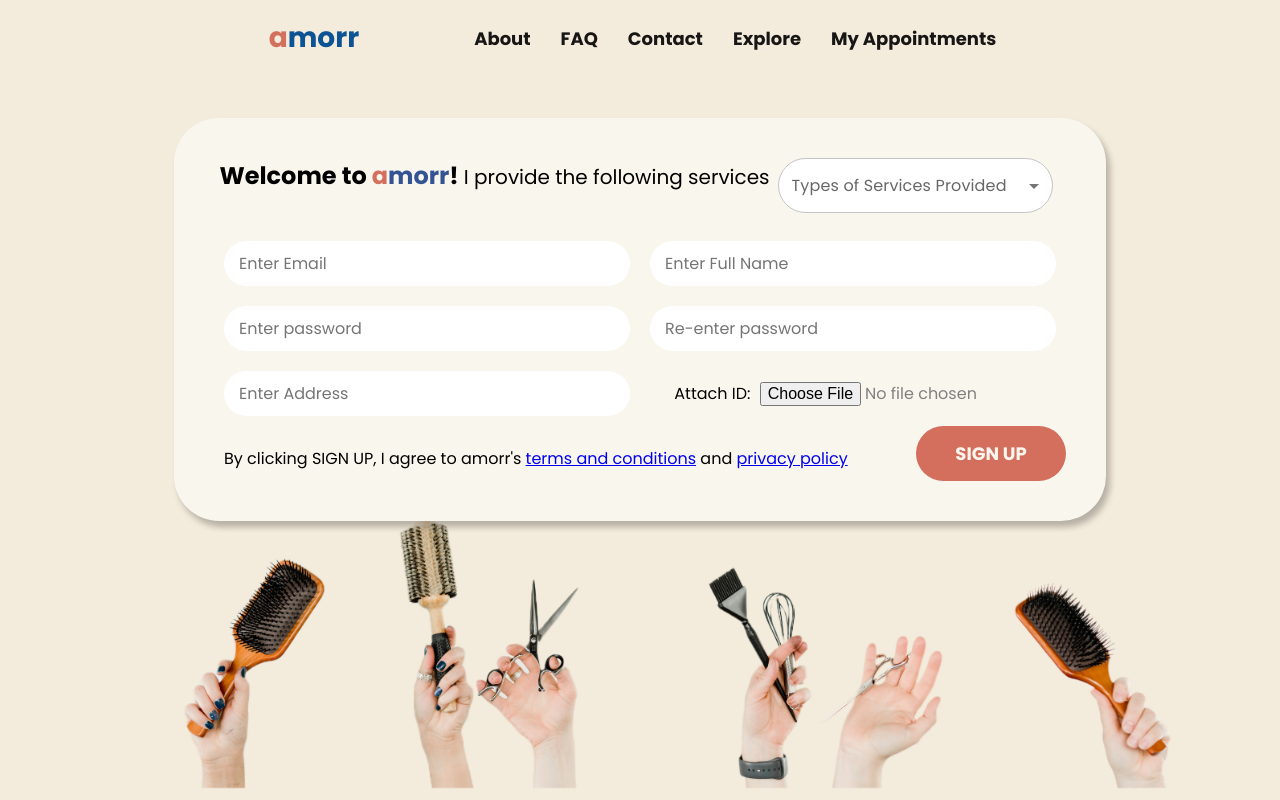
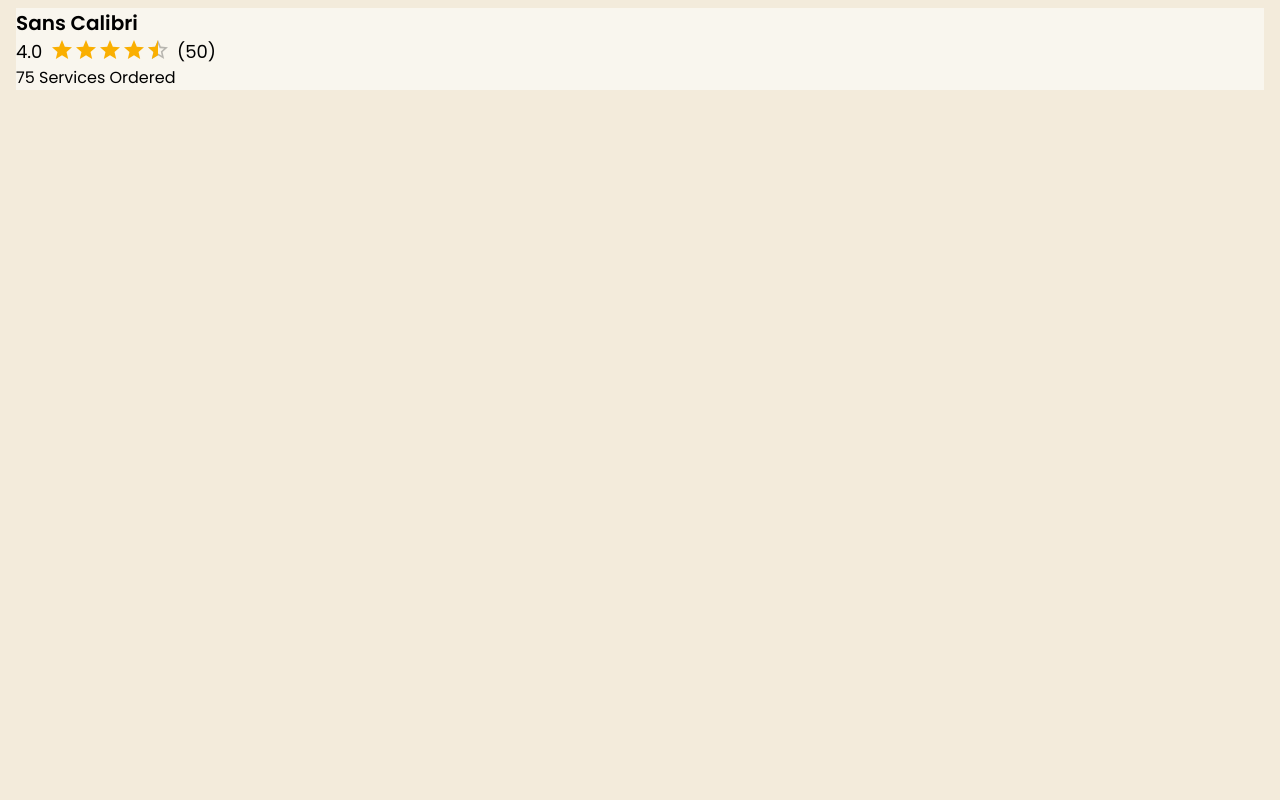
Before and after one commit to serhatgktp/amorr, a React (Create React App) app in the folder frontend/: page / in a window 1280 px wide. Built offline with nearby package versions, Linux system fonts and the light colour scheme.

Commit message:
123 added rating icons with corresponding text

```diff
--- a/frontend/src/App.js
+++ b/frontend/src/App.js
@@ -1,13 +1,10 @@
 import React from 'react';
-import Navbar from './components/Navbar/Navbar.js'
-import CustomerRegistration from './components/customer_registration/customer_registration.jsx';
-import ServiceProviderRegistration from './components/service_provider_registration/service_provider_registration.jsx';
+import CustomerProfile from './components/customer_profile/customer_profile.jsx';
 
 function App(){
   return (
     <body>
-    <Navbar/>
-    <ServiceProviderRegistration/>
+    <CustomerProfile/>
     </body>
   )
  }
--- a/frontend/src/components/customer_profile/customer_info/customer_info.jsx
+++ b/frontend/src/components/customer_profile/customer_info/customer_info.jsx
@@ -0,0 +1,22 @@
+import React from 'react'
+import './styles.css'
+import { Icon, InlineIcon } from '@iconify/react';
+import { Rating } from '@mui/material';
+
+const CustomerInfo = () => {
+    return(
+        <div id="customer_info">
+
+            <div id="customer_name">Sans Calibri</div>
+            <div id="rating">
+                <span className="rating_num">4.0</span>
+                <Rating name="read-only" size="medium" value={4.5} precision={0.5} readOnly />
+                <span className="rating_num">(50)</span>
+            </div>
+            <div> <span>75 </span>Services Ordered</div>
+
+        </div>
+    )
+}
+
+export default CustomerInfo
--- a/frontend/src/components/customer_profile/customer_info/styles.css
+++ b/frontend/src/components/customer_profile/customer_info/styles.css
@@ -0,0 +1,22 @@
+*{
+    font-family: 'Poppins';
+}
+
+#customer_info{
+    background-color: #F9F6EE;
+}
+
+#customer_name{
+    font-weight: 600;
+    font-size: 20px;
+}
+
+#rating{
+    display:flex;
+    justify-content: space-between;
+    width: 200px;
+}
+
+.rating_num{
+    font-size: 18px;
+}
--- a/frontend/src/components/customer_profile/customer_profile.jsx
+++ b/frontend/src/components/customer_profile/customer_profile.jsx
@@ -0,0 +1,11 @@
+import React from "react";
+import CustomerInfo from "./customer_info/customer_info";
+import './styles.css'
+
+const CustomerProfile = () => {
+    return(
+        <CustomerInfo/>
+    )
+}
+
+export default CustomerProfile
```
Also changed, not shown: 1 other file (tests, documents, lock files or other folders).
